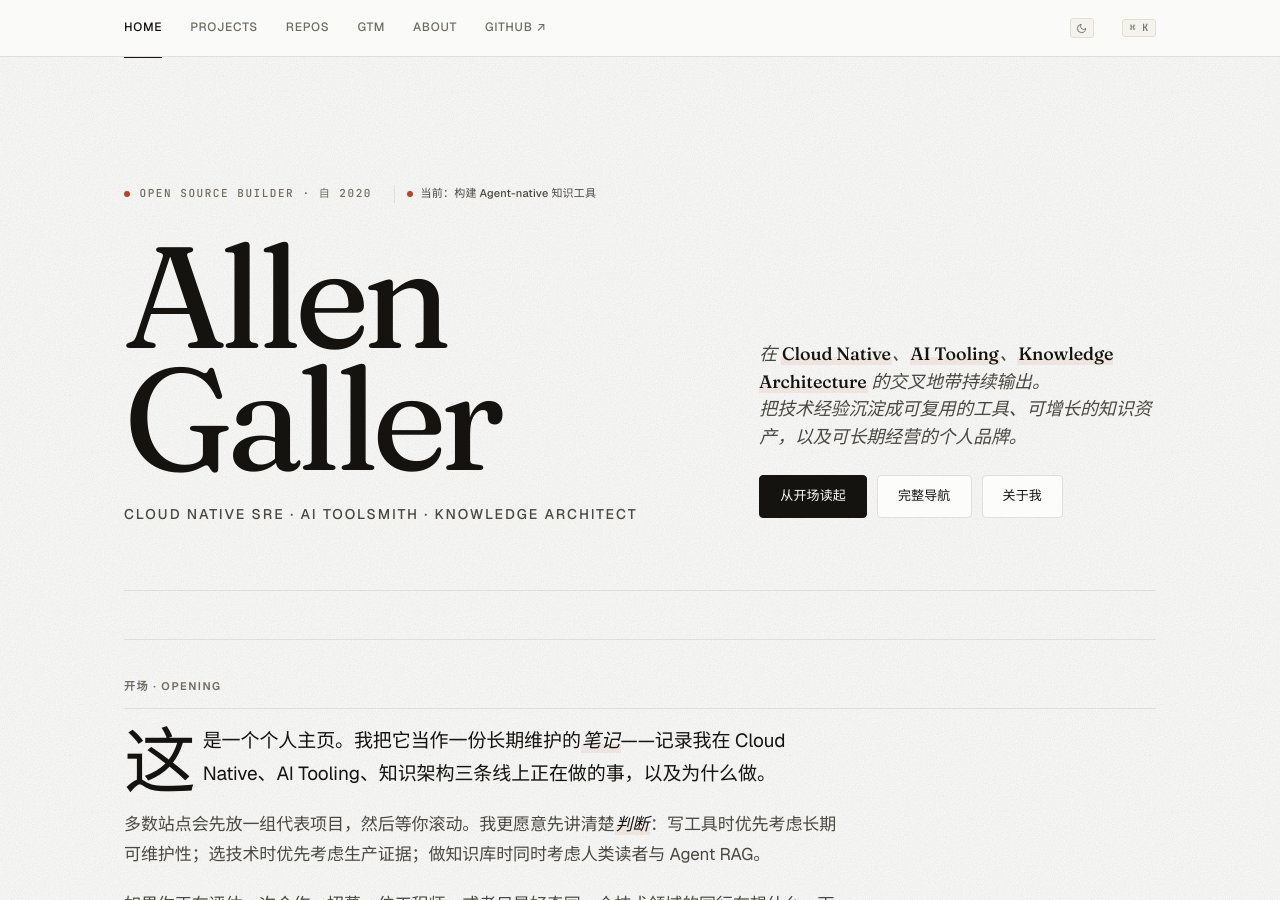
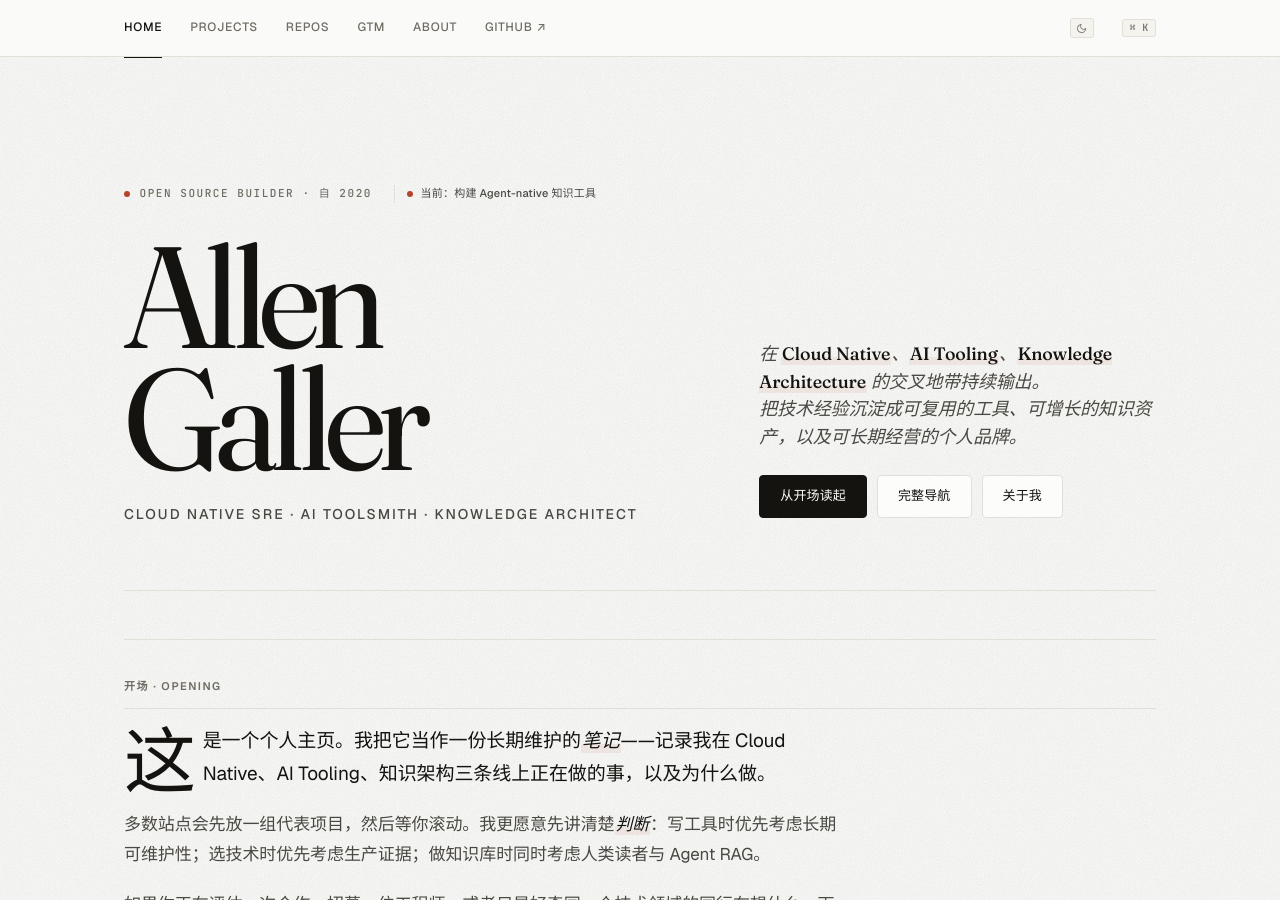
Before and after one commit to allengaller/allengaller.github.io, a Jekyll site: the page built from index.html, in a window 1280 px wide and 900 px high. Built offline with Jekyll 4.4.1, drawn with Linux system fonts in a browser that asks for light colours.

Commit message:
perf: 字体自托管替代 Google Fonts（CN 网络不可达，阻断首屏 30s+）

```diff
--- a/_layouts/default.html
+++ b/_layouts/default.html
@@ -61,10 +61,11 @@
   <!-- JSON-LD: omitted entirely when a page declares none, so crawlers never see an empty block -->
   {% if page.jsonld %}<script type="application/ld+json" class="page-jsonld">{{ page.jsonld }}</script>{% endif %}
 
-  <!-- Fonts: variable Fraunces (display) + Geist (body) + JetBrains Mono (code) -->
-  <link rel="preconnect" href="https://fonts.googleapis.com">
-  <link rel="preconnect" href="https://fonts.gstatic.com" crossorigin>
-  <link href="https://fonts.googleapis.com/css2?family=Fraunces:opsz,wght,SOFT,WONK@9..144,300..900,0..100,0..1&family=Geist:wght@300..700&family=JetBrains+Mono:wght@400;500&display=swap" rel="stylesheet">
+  <!-- Fonts: self-hosted variable woff2 (see main.css @font-face). Preload the
+       two faces that paint above the fold; Google Fonts is unreachable from CN
+       networks and must never be reintroduced as a render-blocking stylesheet. -->
+  <link rel="preload" href="/assets/fonts/geist-latin-wght-normal.woff2" as="font" type="font/woff2" crossorigin>
+  <link rel="preload" href="/assets/fonts/fraunces-latin-full-normal.woff2" as="font" type="font/woff2" crossorigin>
 
   <!-- Must run before first stylesheet/paint: restores the saved theme so a
        dark-mode visitor never sees a light flash. Default stays light. -->
--- a/_scripts/build.py
+++ b/_scripts/build.py
@@ -82,6 +82,10 @@
     ("assets/css/main.css",   "assets/css/main.css"),
     ("assets/js/site.js",     "assets/js/site.js"),
     ("assets/js/palette.js",  "assets/js/palette.js"),
+    # Self-hosted variable fonts (Google Fonts is unreachable from CN networks).
+    ("assets/fonts/fraunces-latin-full-normal.woff2",       "assets/fonts/fraunces-latin-full-normal.woff2"),
+    ("assets/fonts/geist-latin-wght-normal.woff2",          "assets/fonts/geist-latin-wght-normal.woff2"),
+    ("assets/fonts/jetbrains-mono-latin-wght-normal.woff2", "assets/fonts/jetbrains-mono-latin-wght-normal.woff2"),
     ("_data/repos.json",      "_data/repos.json"),
     # assets/banners/*.svg was shipped from here until no page referenced it any more;
     # the six files and generate-bunicipals.py now sit in _attic/banners/.
--- a/assets/css/main.css
+++ b/assets/css/main.css
@@ -3,6 +3,35 @@
    Editorial × Technical. Mono with single warm accent.
    Display: Fraunces (variable serif)  ·  Body: Geist  ·  Mono: JetBrains Mono
    ============================================================ */
+
+/* ── Self-hosted variable fonts ─────────────────────────
+   Google Fonts (fonts.googleapis.com / fonts.gstatic.com) is unreachable
+   from CN networks and used to block first paint for 30s+. These woff2
+   files ship with the site instead. Latin subset only — CJK glyphs fall
+   through to the system stacks in --font-*.
+   Fraunces: full variable axes (opsz 9..144, wght 100..900, SOFT, WONK).
+   Source: @fontsource-variable/* 5.3.0 (OFL / MIT). */
+@font-face {
+  font-family: "Fraunces";
+  font-style: normal;
+  font-weight: 100 900;
+  font-display: swap;
+  src: url("/assets/fonts/fraunces-latin-full-normal.woff2") format("woff2-variations");
+}
+@font-face {
+  font-family: "Geist";
+  font-style: normal;
+  font-weight: 100 900;
+  font-display: swap;
+  src: url("/assets/fonts/geist-latin-wght-normal.woff2") format("woff2-variations");
+}
+@font-face {
+  font-family: "JetBrains Mono";
+  font-style: normal;
+  font-weight: 100 900;
+  font-display: swap;
+  src: url("/assets/fonts/jetbrains-mono-latin-wght-normal.woff2") format("woff2-variations");
+}
 
 /* ── Tokens (Light) ─────────────────────────────────── */
 :root {
```
Also changed, not shown: assets/fonts/fraunces-latin-full-normal.woff2 (added), assets/fonts/geist-latin-wght-normal.woff2 (added), assets/fonts/jetbrains-mono-latin-wght-normal.woff2 (added).
